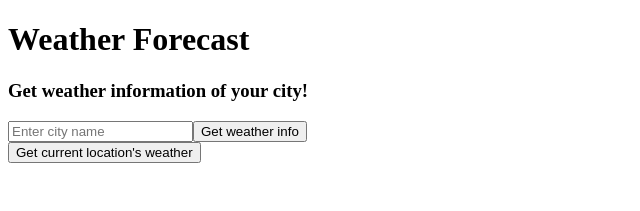
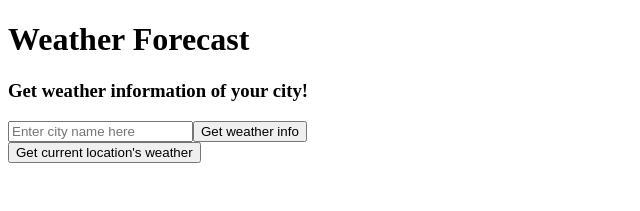
Before and after one commit to mingg1/integrify-assignment, a React (Create React App) app: page / in a window 1280 px wide. Shown: the top 211 px of the page, without its empty margins (0-640 px from the left). Built offline with nearby package versions, Linux system fonts and the light colour scheme.

Commit message:
add city search bar

```diff
--- a/src/components/SearchBar.tsx
+++ b/src/components/SearchBar.tsx
@@ -1,9 +1,31 @@
-import React from 'react';
+import React, { FormEvent, useState } from 'react';
+import { useWeatherInfo } from '../context/WeatherInfoContext';
+import { CITY_ENDPOINT } from '../utils/consts';
 
 const SearchBar = () => {
+  const [city, setCity] = useState('');
+  const { searchCityForecast } = useWeatherInfo();
+
+  const getWeatherByCityName = (evt: FormEvent) => {
+    evt.preventDefault();
+
+    if (city === '') return alert('Write a city name first!');
+
+    const searchUrl = `${CITY_ENDPOINT}/search?apikey=${process.env.REACT_APP_API_KEY}&q=${city}`;
+    searchCityForecast(searchUrl);
+    setCity('');
+  };
+
   return (
-    <form>
-      <input type="text" name="city" id="city" placeholder="Enter city name" />
+    <form onSubmit={getWeatherByCityName}>
+      <input
+        type="text"
+        name="city"
+        id="city"
+        placeholder="Enter city name here"
+        value={city || ''}
+        onChange={(evt) => setCity(evt.target.value)}
+      />
       <button>Get weather info</button>
     </form>
   );
```
